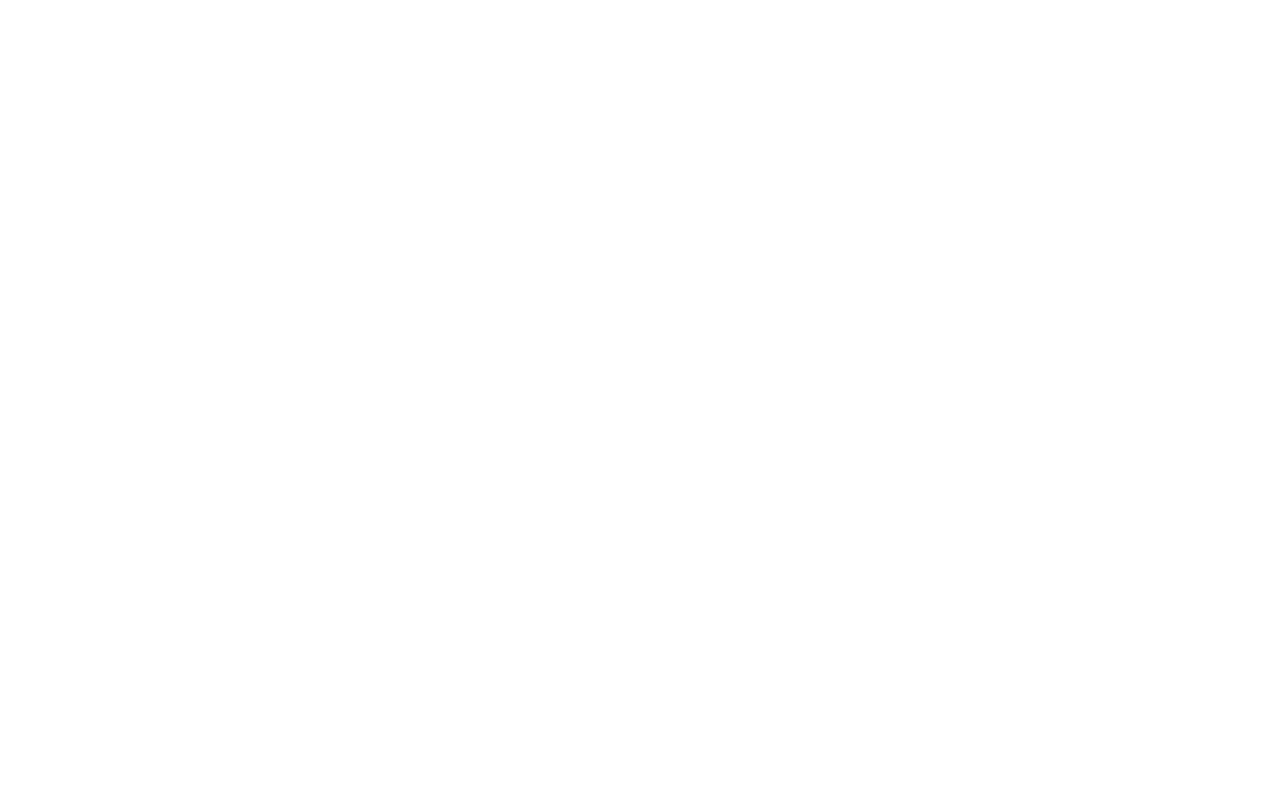
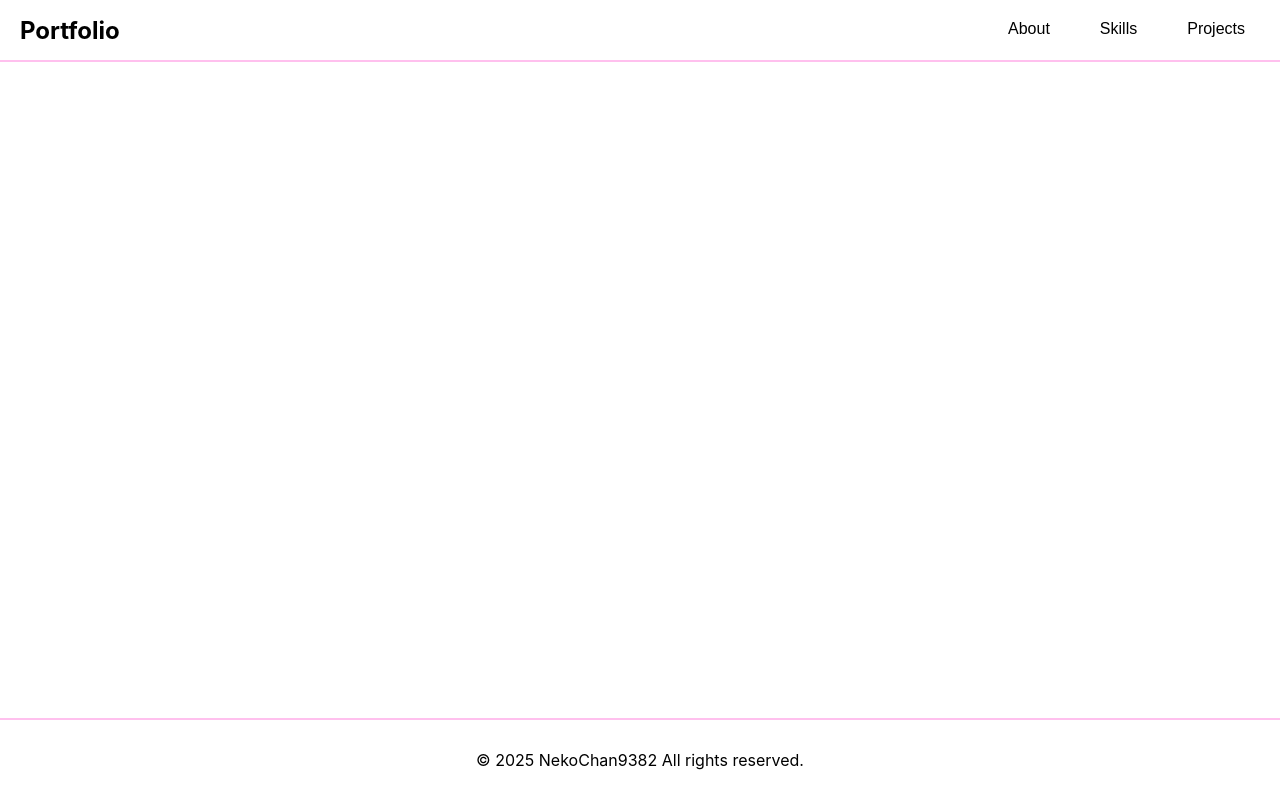
Before and after one commit to NekoChan9382/portfolio, a React (Create React App) app: page /about in a window 1280 px wide. Built offline with nearby package versions, Linux system fonts and the light colour scheme.

Commit message:
feat: add base page script

```diff
--- a/src/components/AboutPage.tsx
+++ b/src/components/AboutPage.tsx
@@ -1,7 +1,16 @@
 import React from "react";
+import "./AboutPage.css";
+import Header from "./Header";
+import Footer from "./Footer";
 
 const AboutPage: React.FC = () => {
-  return <></>;
+  return (
+    <div className="App">
+      <Header />
+      <div className="main"></div>
+      <Footer />
+    </div>
+  );
 };
 
 export default AboutPage;
--- a/src/components/ProjectPage.tsx
+++ b/src/components/ProjectPage.tsx
@@ -1,7 +1,16 @@
 import React from "react";
+import "./ProjectPage.css";
+import Header from "./Header";
+import Footer from "./Footer";
 
 const ProjectPage: React.FC = () => {
-  return <></>;
+  return (
+    <div className="App">
+      <Header />
+      <div className="main"></div>
+      <Footer />
+    </div>
+  );
 };
 
 export default ProjectPage;
--- a/src/components/SkillPage.tsx
+++ b/src/components/SkillPage.tsx
@@ -1,7 +1,16 @@
 import React from "react";
+import "./SkillPage.css";
+import Header from "./Header";
+import Footer from "./Footer";
 
 const SkillPage: React.FC = () => {
-  return <></>;
+  return (
+    <div className="App">
+      <Header />
+      <div className="main"></div>
+      <Footer />
+    </div>
+  );
 };
 
 export default SkillPage;
```
